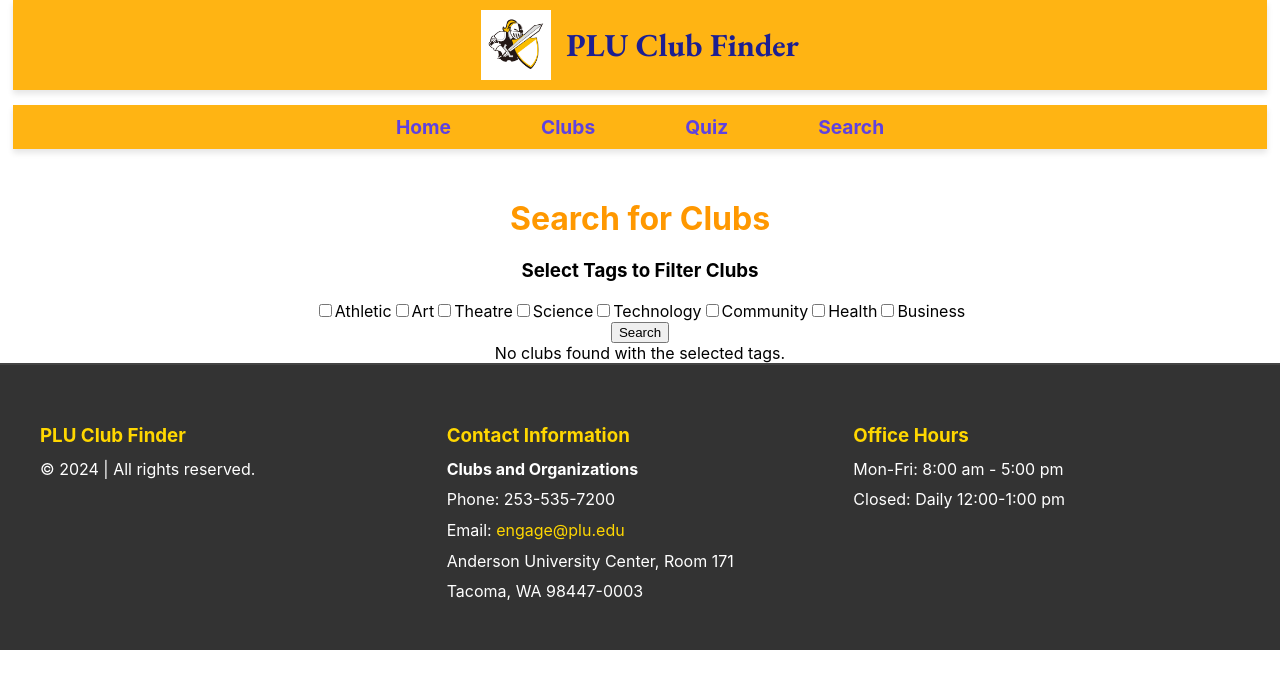
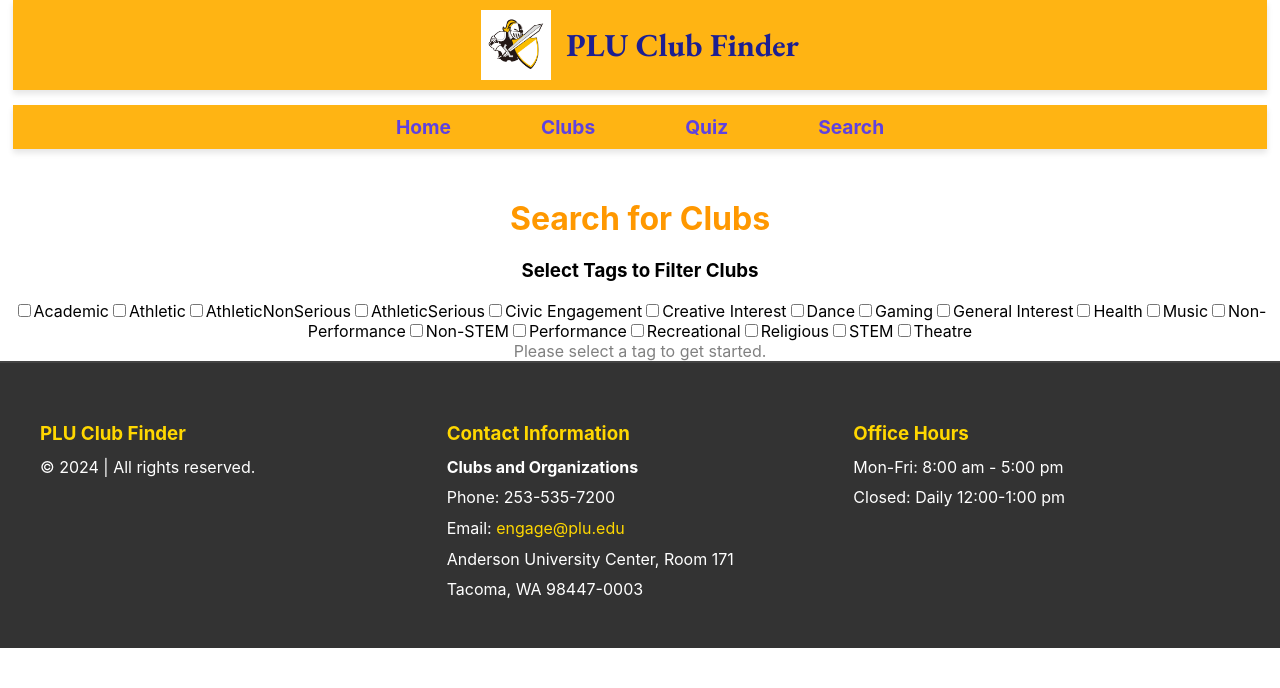
Before and after one commit to EyobaG/PLUClubFinder, a React (Create React App) app in the folder club-finder/: page /search in a window 1280 px wide. Shown: the top 688 px of the page. Built offline with nearby package versions, Linux system fonts and the light colour scheme; a web font is replaced by a local one.

Commit message:
tag search completed without css

```diff
--- a/club-finder/src/components/SearchPage.js
+++ b/club-finder/src/components/SearchPage.js
@@ -1,31 +1,23 @@
-import React, { useState } from 'react';
+import React, { useState, useEffect } from "react";
 import '../style/SearchPage.css';
 
 function SearchPage() {
-  const [tags, setTags] = useState([]); // To store selected tags
-  const [clubs, setClubs] = useState([]); // To store the fetched clubs
-  const [error, setError] = useState(null); // To handle errors
-  const [loading, setLoading] = useState(false); // To handle loading state
+  const [tags, setTags] = useState([]); // Store selected tags
+  const [clubs, setClubs] = useState([]); // Store fetched clubs
+  const [error, setError] = useState(null); // Store error message
+  const [loading, setLoading] = useState(false); // Handle loading state
+  const [isSearchClicked, setIsSearchClicked] = useState(false); // To track if search was clicked
 
-  // Predefined tags list for selection (you can modify this)
   const availableTags = [
-    "Athletic", "Art", "Theatre", "Science", "Technology", "Community", "Health", "Business"
+    "Academic", "Athletic","AthleticNonSerious","AthleticSerious", "Civic Engagement", "Creative Interest", "Dance", "Gaming", "General Interest", "Health", "Music", "Non-Performance", "Non-STEM", "Performance",
+    "Recreational", "Religious", "STEM", "Theatre"
   ];
-
-  // Handle changes in selected tags
-  const handleTagChange = (event) => {
-    const selectedTag = event.target.value;
-    setTags((prevTags) =>
-      prevTags.includes(selectedTag)
-        ? prevTags.filter((tag) => tag !== selectedTag)
-        : [...prevTags, selectedTag]
-    );
-  };
 
   // Function to fetch clubs based on selected tags
   const fetchClubs = async () => {
     if (tags.length === 0) {
-      setError("Please select at least one tag.");
+      setClubs([]); // Clear clubs list when no tag is selected
+      setIsSearchClicked(false); // Reset search clicked state
       return;
     }
 
@@ -47,12 +39,31 @@ function SearchPage() {
 
       const data = await response.json();
       setClubs(data); // Set clubs based on the response
+      setIsSearchClicked(true); // Mark that the search button was clicked
     } catch (error) {
       setError(error.message);
     } finally {
       setLoading(false);
     }
   };
+
+  // Handle tag selection changes
+  const handleTagChange = (event) => {
+    const selectedTag = event.target.value;
+
+    setTags((prevTags) => {
+      const newTags = prevTags.includes(selectedTag)
+        ? prevTags.filter(tag => tag !== selectedTag) // Remove tag if unchecked
+        : [...prevTags, selectedTag]; // Add tag if checked
+
+      return newTags;
+    });
+  };
+
+  // Run fetchClubs whenever tags change
+  useEffect(() => {
+    fetchClubs(); // Call fetchClubs when tags are updated
+  }, [tags]); // Dependency array ensures this runs when the tags array changes
 
   // Render the tags checkboxes
   const renderTags = () => {
@@ -76,10 +87,10 @@ function SearchPage() {
     }
 
     if (error) {
-      return <div style={{ color: 'red' }}>{error}</div>;
+      return <div style={{ color: "red" }}>{error}</div>;
     }
 
-    if (clubs.length === 0) {
+    if (clubs.length === 0 && isSearchClicked) {
       return <div>No clubs found with the selected tags.</div>;
     }
 
@@ -89,19 +100,9 @@ function SearchPage() {
           <div key={club.ClubID} className="club-item">
             <h3>{club.ClubName}</h3>
             <p>{club.Description || "No description available."}</p>
-            <p>
-              <strong>Club President:</strong> {club.ClubPresident}
-            </p>
-            <p>
-              <strong>Contact:</strong>{' '}
-              <a href={`mailto:${club.PresidentEmail}`}>{club.PresidentEmail}</a>
-            </p>
-            <p>
-              <strong>Website:</strong>{' '}
-              <a href={club.Website} target="_blank" rel="noopener noreferrer">
-                {club.Website}
-              </a>
-            </p>
+            <p><strong>Club President:</strong> {club.ClubPresident}</p>
+            <p><strong>Contact:</strong> <a href={`mailto:${club.PresidentEmail}`}>{club.PresidentEmail}</a></p>
+            <p><strong>Website:</strong> <a href={club.Website} target="_blank" rel="noopener noreferrer">{club.Website}</a></p>
           </div>
         ))}
       </div>
@@ -115,12 +116,14 @@ function SearchPage() {
       <div className="tags-selection">
         <h3>Select Tags to Filter Clubs</h3>
         {renderTags()}
-        <br />
-        <button onClick={fetchClubs}>Search</button>
       </div>
 
       <div className="clubs-list-container">
-        {renderClubs()}
+        {tags.length === 0 && !isSearchClicked ? (
+          <div style={{ color: 'gray' }}>Please select a tag to get started.</div>
+        ) : (
+          renderClubs()
+        )}
       </div>
     </div>
   );
--- a/club-finder/src/server.js
+++ b/club-finder/src/server.js
@@ -6,7 +6,7 @@ import clubRoute from "./routes/clubs.js";
 import contactRoute from "./routes/contacts.js";
 import descriptionRoute from "./routes/descriptions.js";
 import meetingTimeRoute from "./routes/meetingTimes.js";
-import tagRoute from "./routes/tags.js";
+//import tagRoute from "./routes/tags.js";
 import websiteRoute from "./routes/websites.js";
 import quizAnswersRoute from "./routes/quizAnswers.js";
 //import tagSearchRoute from "./routes/quizAnswers.js";
```
